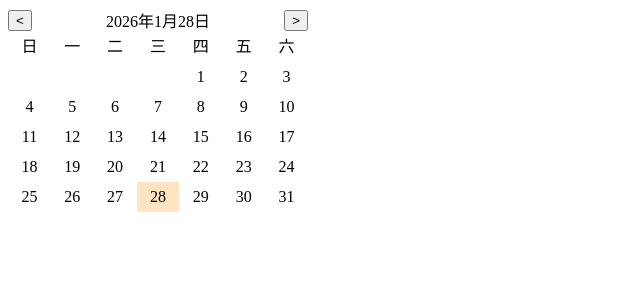
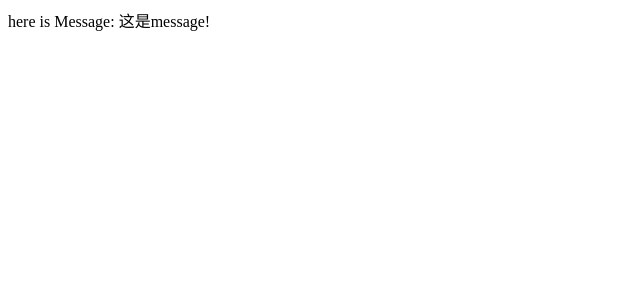
Before and after one commit to everywangBUG/interview, a React (Vite) app in the folder react/: page / in a window 1280 px wide. Shown: the top 300 px of the page, without its empty margins (0-640 px from the left). Built offline with nearby package versions, Linux system fonts and the light colour scheme.

Commit message:
新hook use的使用

```diff
--- a/react/src/App.tsx
+++ b/react/src/App.tsx
@@ -1,9 +1,10 @@
-import React, { useState, useRef, useEffect } from "react";
+import React, { useState, useRef, useEffect, Suspense } from "react";
 // import UseMergedStateFc from "./components/UseMergedStateFc";
 // import UseMergedStateFc1 from "./components/UseMergedStateFc";
 // import Calendar from "./components/Control";
 // import Calendar1 from "./components/Control";
-import MiniCalendar from './components/MiniCalendar.tsx/MiniCalendar';
+// import MiniCalendar from './components/MiniCalendar.tsx/MiniCalendar';
+import { Use } from "./hook/Use";
 // import UseState from './hook/UseState';
 // import UseEffect from './hook/UseEffect';
 // import UseLayoutEffect from './hook/useLayoutEffect';
@@ -38,6 +39,12 @@ const App = (props: AppProps) => {
       miniCalendarRef?.current?.setDate(new Date(2027, 1, 1));
     }, 3000)
   }, []);
+
+  const messagePromise = new Promise((resolve) => {
+      setTimeout(() => {
+        resolve('这是message!');
+      }, 2000)
+  });
 
   return (
     <div style={{ display: "flex", flexDirection: "column" }}>
@@ -88,18 +95,19 @@ const App = (props: AppProps) => {
         defaultValue={new Date()}
         onChange={(date) => console.log(date.toLocaleDateString(), 'date') }
       /> */}
-      <MiniCalendar
+      {/* <MiniCalendar
         value={value}
         onChange={(date) => {
           setValue(date);
           alert(`${date.getFullYear()}年${date.getMonth()}月${date.getDate()}日`)
         }}
-      />
+      /> */}
       {/* <MiniCalendar
         defaultValue={new Date()}
         onChange={(date) => alert(`${date.getFullYear()}年${date.getMonth()}月${date.getDate()}日`)}
         ref={miniCalendarRef}
       /> */}
+      <Use messagePromise={messagePromise}/>
     </div>
   );
 };
--- /dev/null
+++ b/react/src/hook/Use.jsx
@@ -0,0 +1,18 @@
+import React, { use, Suspense } from "react";
+
+const Message = ({ messagePromise }) => {
+  // use可以接收一个promise结果，或者在条件语句或者循环中使用use获取context上下文
+  const messageContent = use(messagePromise);
+
+  return <div>here is Message: {messageContent}</div>;
+};
+
+export const Use = ({ messagePromise }) => {
+  return (
+    <Suspense fallback={<p>等待MessagePromise中</p>}>
+      <Message messagePromise={messagePromise} />
+    </Suspense>
+  );
+};
+
+export default Use;
```
